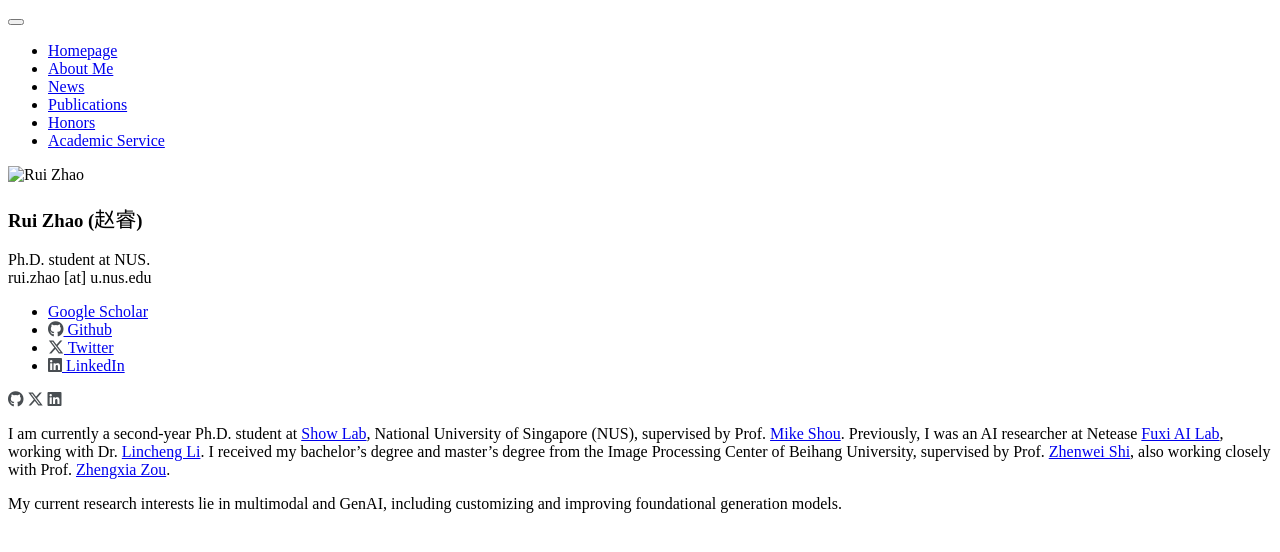
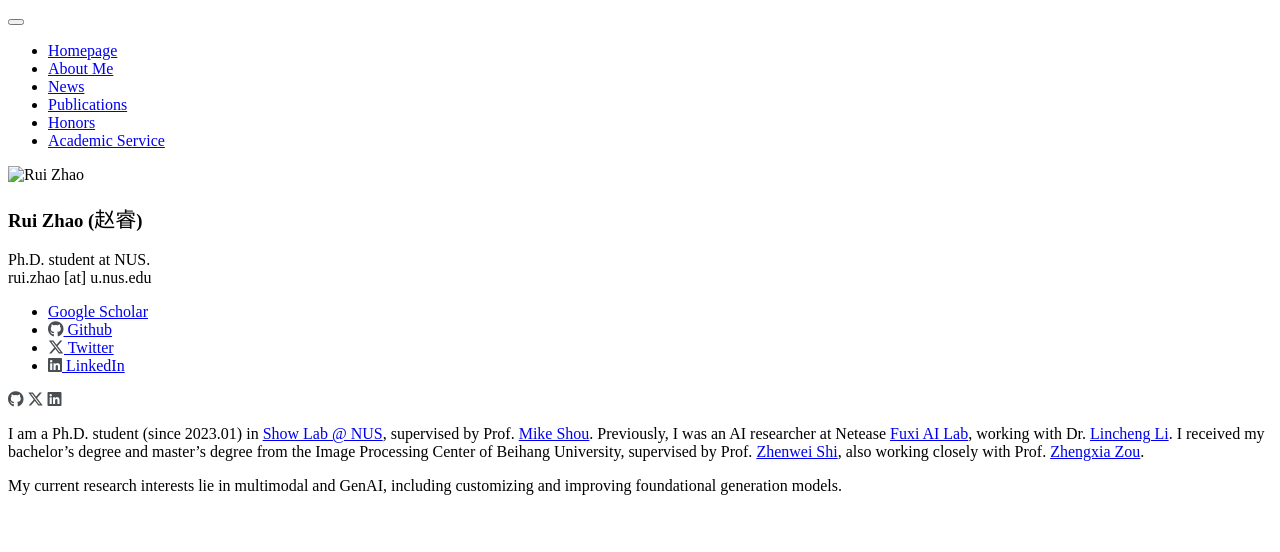
Before and after one commit to ruizhaocv/ruizhaocv.github.io, a Jekyll site: the page built from _pages/includes/intro.md, in a window 1280 px wide. Shown: the top 552 px of the page. Built offline with Jekyll 4.4.1, drawn with Linux system fonts in a browser that asks for light colours; nearby versions of some CDN libraries; some web fonts are replaced; our own code applies the rules of GitHub Pages for plain Markdown files; a style sheet for code colours, icons or effects is not loaded.

Commit message:
Update intro.md

```diff
--- a/_pages/includes/intro.md
+++ b/_pages/includes/intro.md
@@ -1,4 +1,4 @@
-I am currently a second-year Ph.D. student at [Show Lab](https://sites.google.com/view/showlab), National University of Singapore (NUS), supervised by Prof. [Mike Shou](https://sites.google.com/view/showlab).
+I am a Ph.D. student (since 2023.01) in [Show Lab @ NUS](https://sites.google.com/view/showlab), supervised by Prof. [Mike Shou](https://sites.google.com/view/showlab).
 Previously, I was an AI researcher at Netease [Fuxi AI Lab](https://fuxi.163.com/fuxi-introduction), working with Dr. [Lincheng Li](https://scholar.google.com.hk/citations?user=NYLsVscAAAAJ&hl=zh-CN).
 I received my bachelor's degree and master's degree from the Image Processing Center of Beihang University, supervised by Prof. [Zhenwei Shi](https://levir.buaa.edu.cn/), also working closely with Prof. [Zhengxia Zou](https://zhengxiazou.github.io/).
 
```
